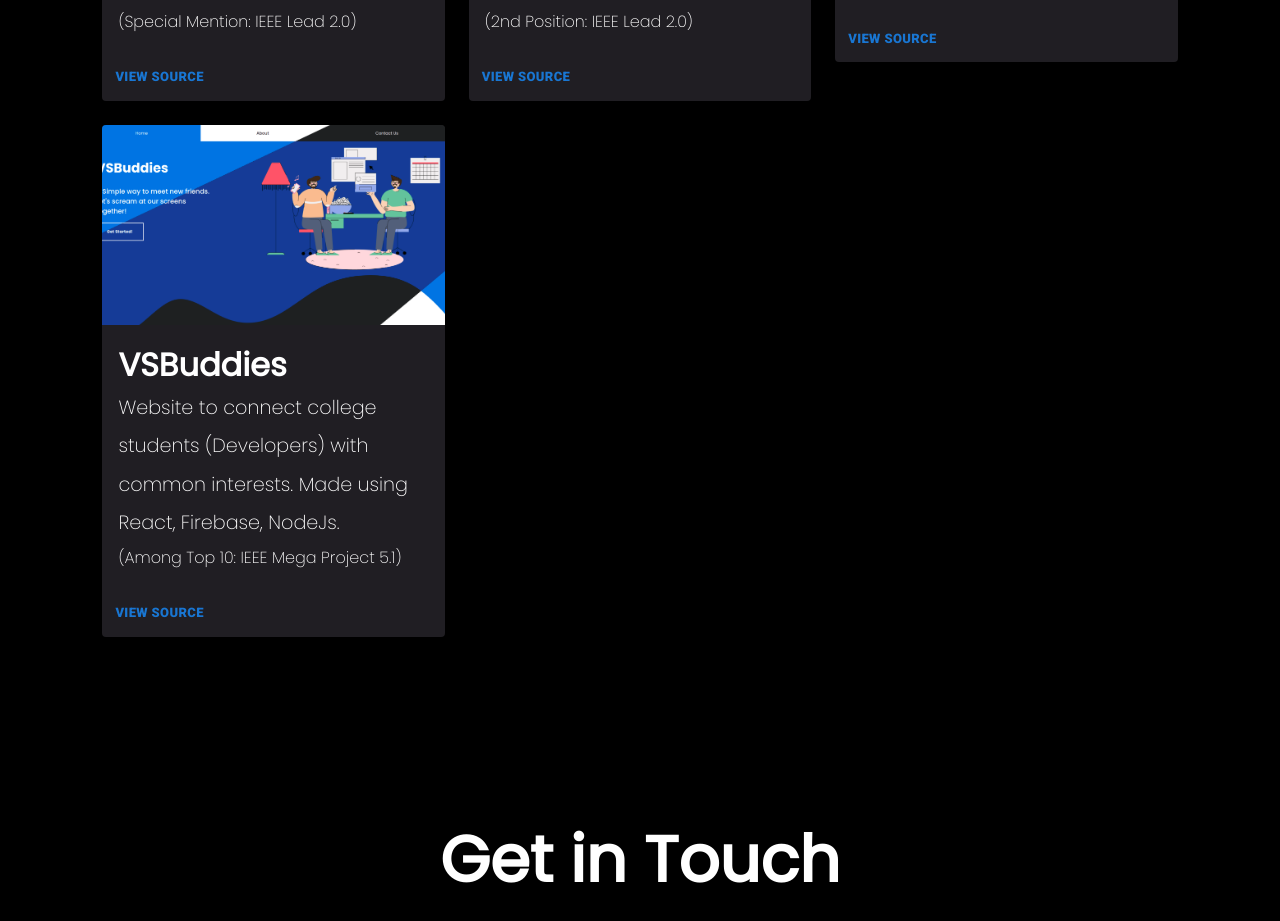
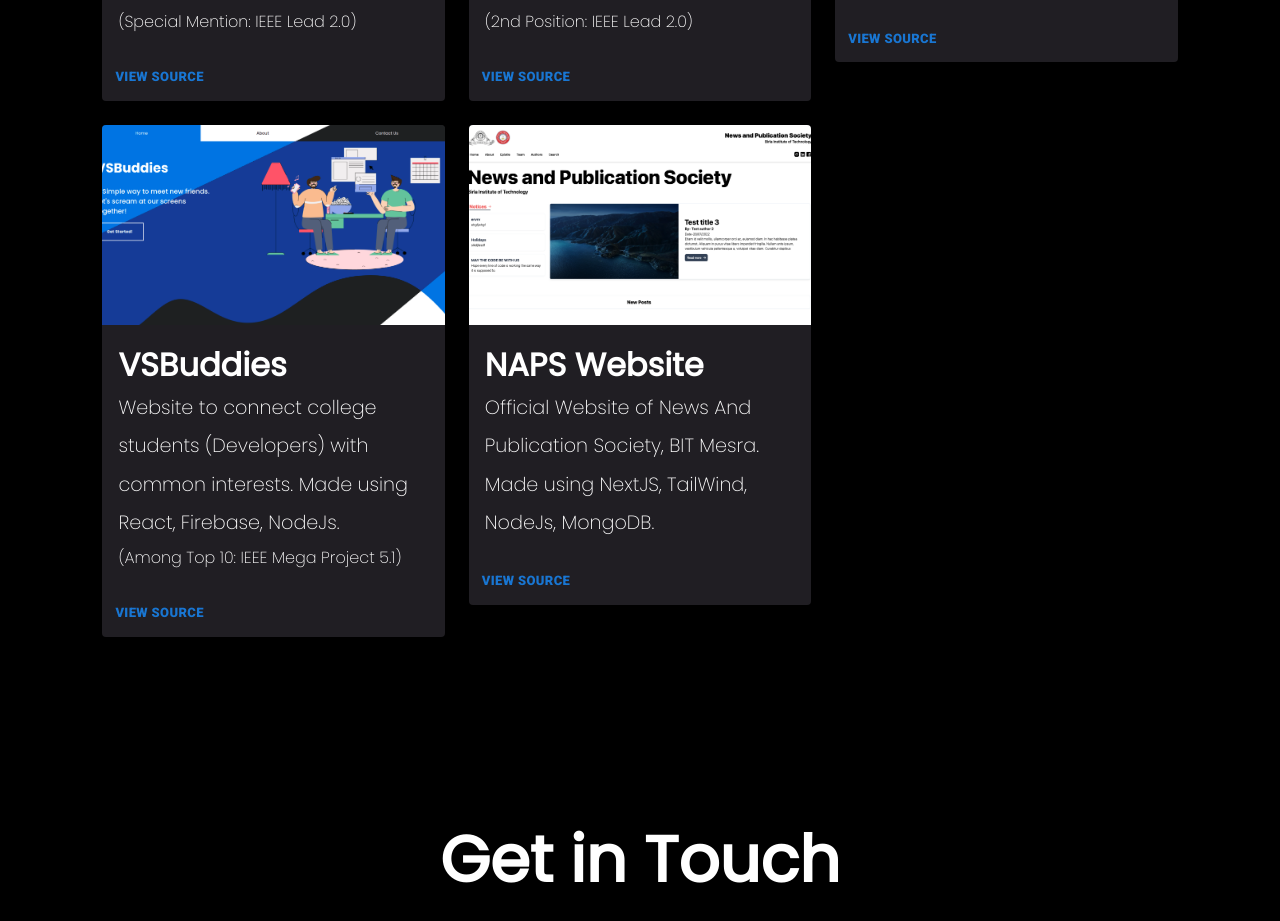
Before and after one commit to IshanPandey703/my-portfolio, a React (Create React App) app: page / in a window 1280 px wide. Shown: the part 3260-4181 px from the top of the page. Built offline with nearby package versions, Linux system fonts and the light colour scheme.

Commit message:
Adds Naps Project

```diff
--- a/src/Components/Projects/Projects.js
+++ b/src/Components/Projects/Projects.js
@@ -2,6 +2,7 @@
 import project2 from "../../Media/project-2.PNG";
 import project3 from "../../Media/project-3.PNG";
 import project4 from "../../Media/project-4.PNG";
+import project5 from "../../Media/project-5.jpg";
 import ProjectCard from "./ProjectCard/ProjectCard";
 import "./Projects.css";
 
@@ -29,6 +30,10 @@
                 projLink="https://github.com/IshanPandey703/vsbuddies-website">
                     Website to connect college students (Developers) with common interests. Made using React, Firebase, NodeJs.
                 </ProjectCard>
+                <ProjectCard imgSrc={project5} heading = "NAPS Website"
+                projLink="https://github.com/IshanPandey703/vsbuddies-website">
+                    Official Website of News And Publication Society, BIT Mesra. Made using NextJS, TailWind, NodeJs, MongoDB.
+                </ProjectCard>
             </div>
         </div>
     );
```
Also changed, not shown: src/Media/project-5.jpg (added).
